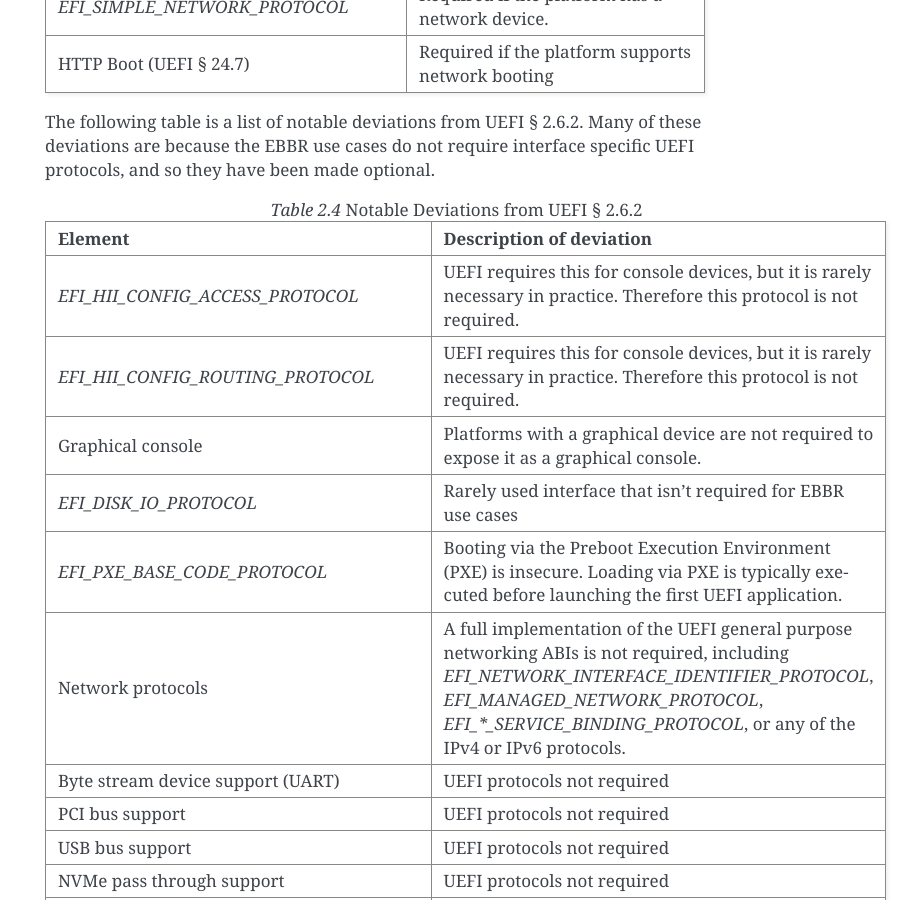
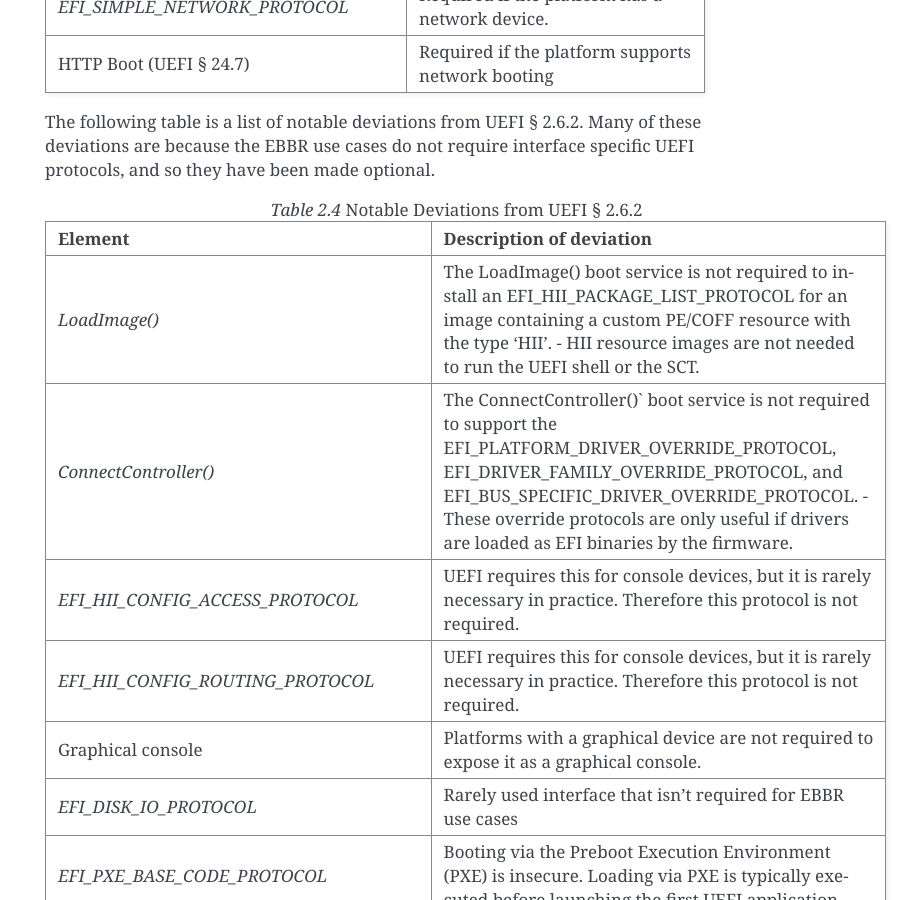
Before and after one commit to ARM-software/ebbr, a Sphinx documentation site: the page built from source/chapter2-uefi.rst, in a window 1280 px wide and 900 px high, scrolled down 2336 px. Shown: the whole window, without its empty margins (375-1280 px from the left). Built offline with Sphinx 7.4.7, drawn with Linux system fonts in a browser that asks for light colours.

Commit message:
UEFI section 2.6 exceptions for boot services
Describes deviations for ConnectController() and LoadImage().

Fixes: #67

Signed-off-by: Heinrich Schuchardt <xypron.glpk@gmx.de>
Signed-off-by: Grant Likely <grant.likely@arm.com>

```diff
--- a/source/chapter2-uefi.rst
+++ b/source/chapter2-uefi.rst
@@ -114,6 +114,17 @@ interface specific UEFI protocols, and so they have been made optional.
 
    * - Element
      - Description of deviation
+   * - `LoadImage()`
+     - The LoadImage() boot service is not required to install an
+       EFI_HII_PACKAGE_LIST_PROTOCOL for an image containing a custom PE/COFF
+       resource with the type 'HII'. - HII resource images are not needed to run
+       the UEFI shell or the SCT.
+   * - `ConnectController()`
+     - The ConnectController()` boot service is not required to support the
+       EFI_PLATFORM_DRIVER_OVERRIDE_PROTOCOL,
+       EFI_DRIVER_FAMILY_OVERRIDE_PROTOCOL, and
+       EFI_BUS_SPECIFIC_DRIVER_OVERRIDE_PROTOCOL. - These override protocols are
+       only useful if drivers are loaded as EFI binaries by the firmware.
    * - `EFI_HII_CONFIG_ACCESS_PROTOCOL`
      - UEFI requires this for console devices, but it is rarely necessary in practice.
        Therefore this protocol is not required.
```
